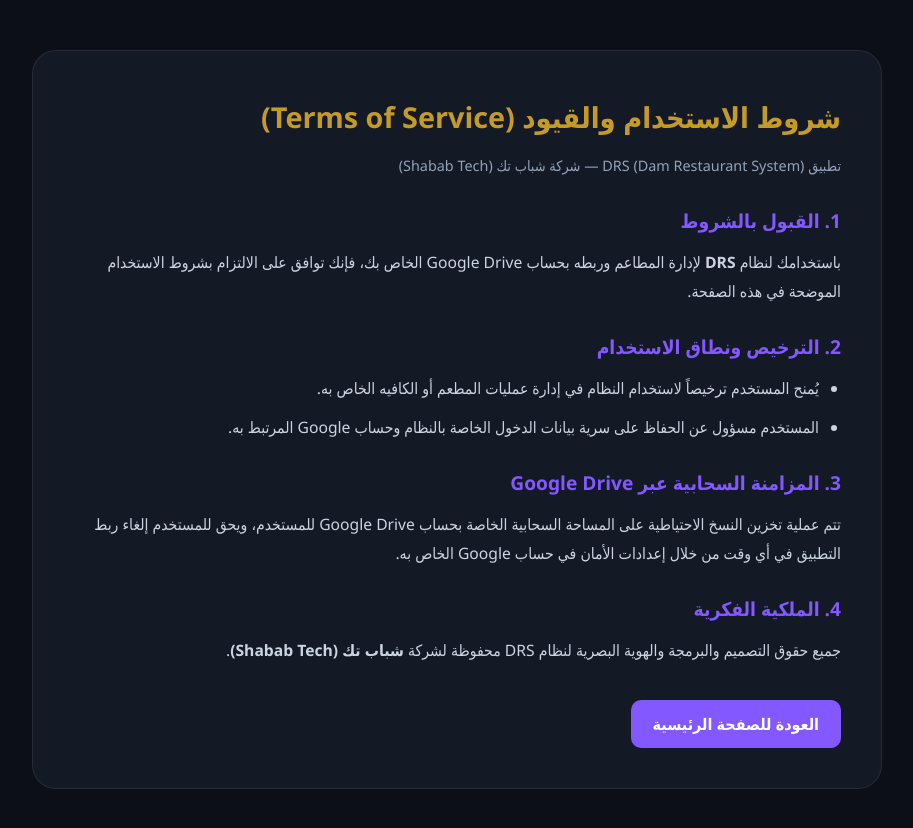
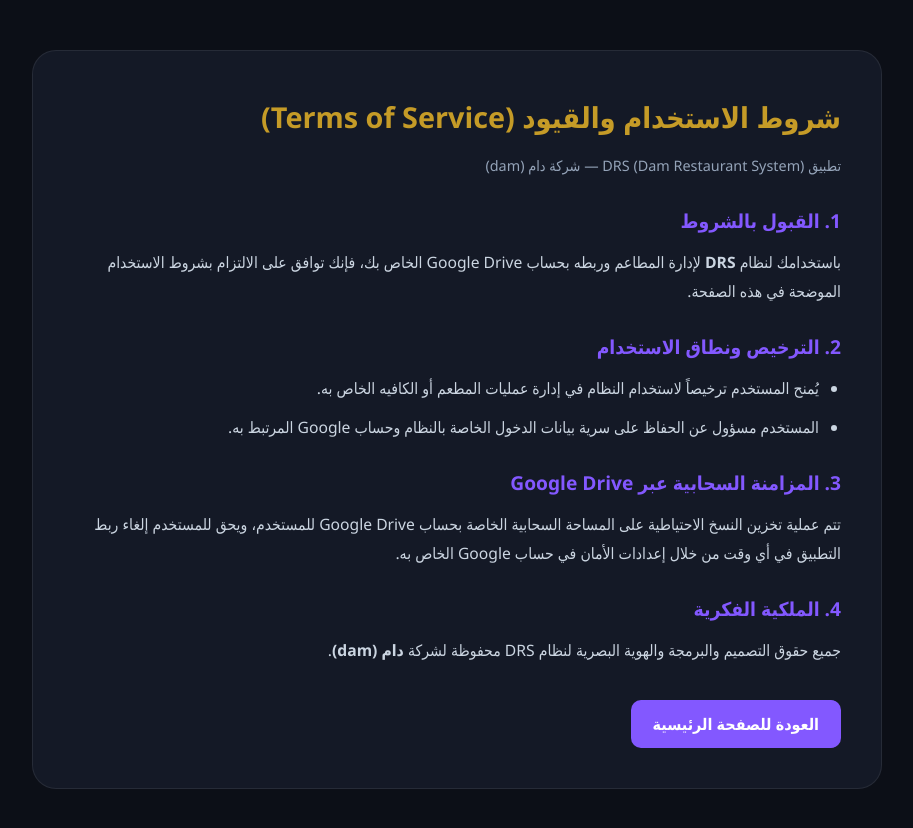
Before and after one commit to dam-coding/DRS, a plain HTML site: page terms.html in a window 1280 px wide. Shown: the whole page, without its empty margins (183-1096 px from the left). Drawn offline with Linux system fonts and the light colour scheme.

Commit message:
Update terms.html
تحديث بيانات الشركة

```diff
--- a/terms.html
+++ b/terms.html
@@ -28,7 +28,7 @@
 <body>
     <div class="container">
         <h1>شروط الاستخدام والقيود (Terms of Service)</h1>
-        <span class="date">تطبيق DRS (Dam Restaurant System) — شركة شباب تك (Shabab Tech)</span>
+        <span class="date">تطبيق DRS (Dam Restaurant System) — شركة دام (dam)</span>
 
         <h2>1. القبول بالشروط</h2>
         <p>باستخدامك لنظام <strong>DRS</strong> لإدارة المطاعم وربطه بحساب Google Drive الخاص بك، فإنك توافق على الالتزام بشروط الاستخدام الموضحة في هذه الصفحة.</p>
@@ -43,7 +43,7 @@
         <p>تتم عملية تخزين النسخ الاحتياطية على المساحة السحابية الخاصة بحساب Google Drive للمستخدم، ويحق للمستخدم إلغاء ربط التطبيق في أي وقت من خلال إعدادات الأمان في حساب Google الخاص به.</p>
 
         <h2>4. الملكية الفكرية</h2>
-        <p>جميع حقوق التصميم والبرمجة والهوية البصرية لنظام DRS محفوظة لشركة <strong>شباب تك (Shabab Tech)</strong>.</p>
+        <p>جميع حقوق التصميم والبرمجة والهوية البصرية لنظام DRS محفوظة لشركة <strong>دام (dam)</strong>.</p>
 
         <a href="index.html" class="back-btn">العودة للصفحة الرئيسية</a>
     </div>
```
